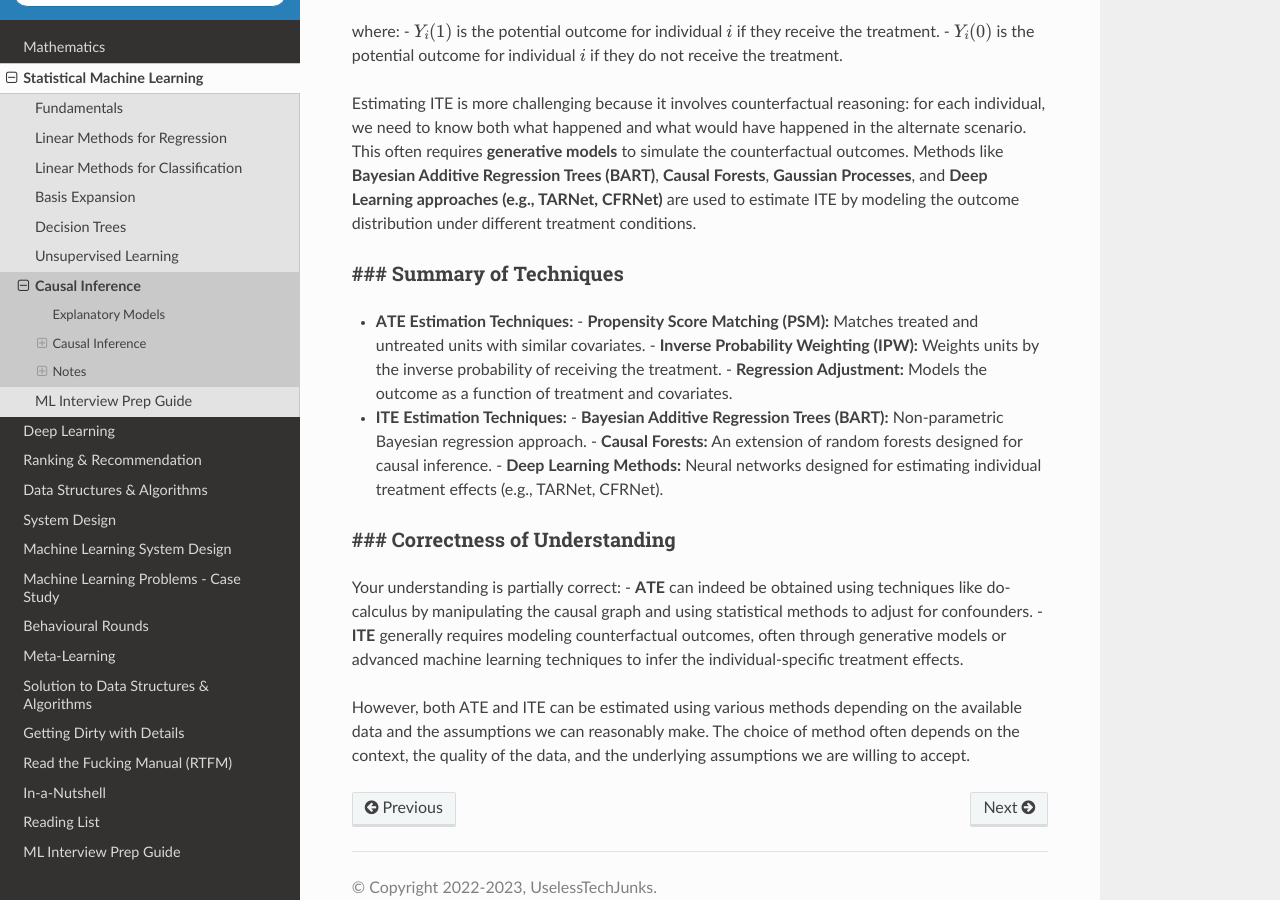
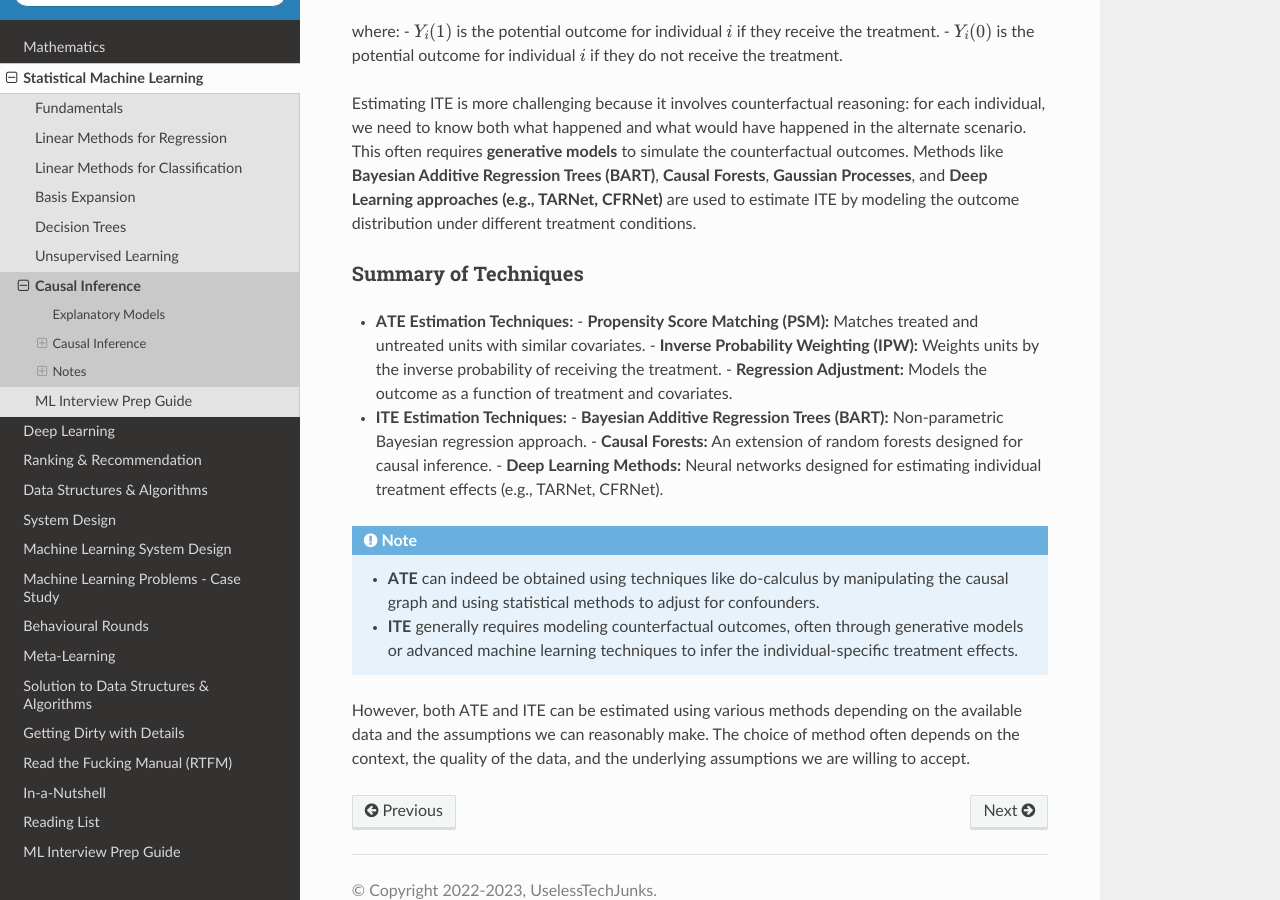
Before and after one commit to uselesstechjunks/leetcode, a Sphinx documentation site: the page built from docs/source/ml/causal.rst, in a window 1280 px wide and 900 px high, scrolled down 4063 px. Built offline with Sphinx 7.4.7 and the Read the Docs theme 2.0.0, drawn with Linux system fonts in a browser that asks for light colours.

Commit message:
Update causal.rst (#330)

```diff
--- a/docs/source/ml/causal.rst
+++ b/docs/source/ml/causal.rst
@@ -154,7 +154,7 @@ where:
 
 Estimating ITE is more challenging because it involves counterfactual reasoning: for each individual, we need to know both what happened and what would have happened in the alternate scenario. This often requires **generative models** to simulate the counterfactual outcomes. Methods like **Bayesian Additive Regression Trees (BART)**, **Causal Forests**, **Gaussian Processes**, and **Deep Learning approaches (e.g., TARNet, CFRNet)** are used to estimate ITE by modeling the outcome distribution under different treatment conditions.
 
-### Summary of Techniques
+Summary of Techniques
 ===================================================================================
 - **ATE Estimation Techniques:**
   - **Propensity Score Matching (PSM):** Matches treated and untreated units with similar covariates.
@@ -166,10 +166,8 @@ Estimating ITE is more challenging because it involves counterfactual reasoning:
   - **Causal Forests:** An extension of random forests designed for causal inference.
   - **Deep Learning Methods:** Neural networks designed for estimating individual treatment effects (e.g., TARNet, CFRNet).
 
-### Correctness of Understanding
-===================================================================================
-Your understanding is partially correct:
-- **ATE** can indeed be obtained using techniques like do-calculus by manipulating the causal graph and using statistical methods to adjust for confounders.
-- **ITE** generally requires modeling counterfactual outcomes, often through generative models or advanced machine learning techniques to infer the individual-specific treatment effects.
+.. note::
+	- **ATE** can indeed be obtained using techniques like do-calculus by manipulating the causal graph and using statistical methods to adjust for confounders.
+	- **ITE** generally requires modeling counterfactual outcomes, often through generative models or advanced machine learning techniques to infer the individual-specific treatment effects.
 
 However, both ATE and ITE can be estimated using various methods depending on the available data and the assumptions we can reasonably make. The choice of method often depends on the context, the quality of the data, and the underlying assumptions we are willing to accept.
```
